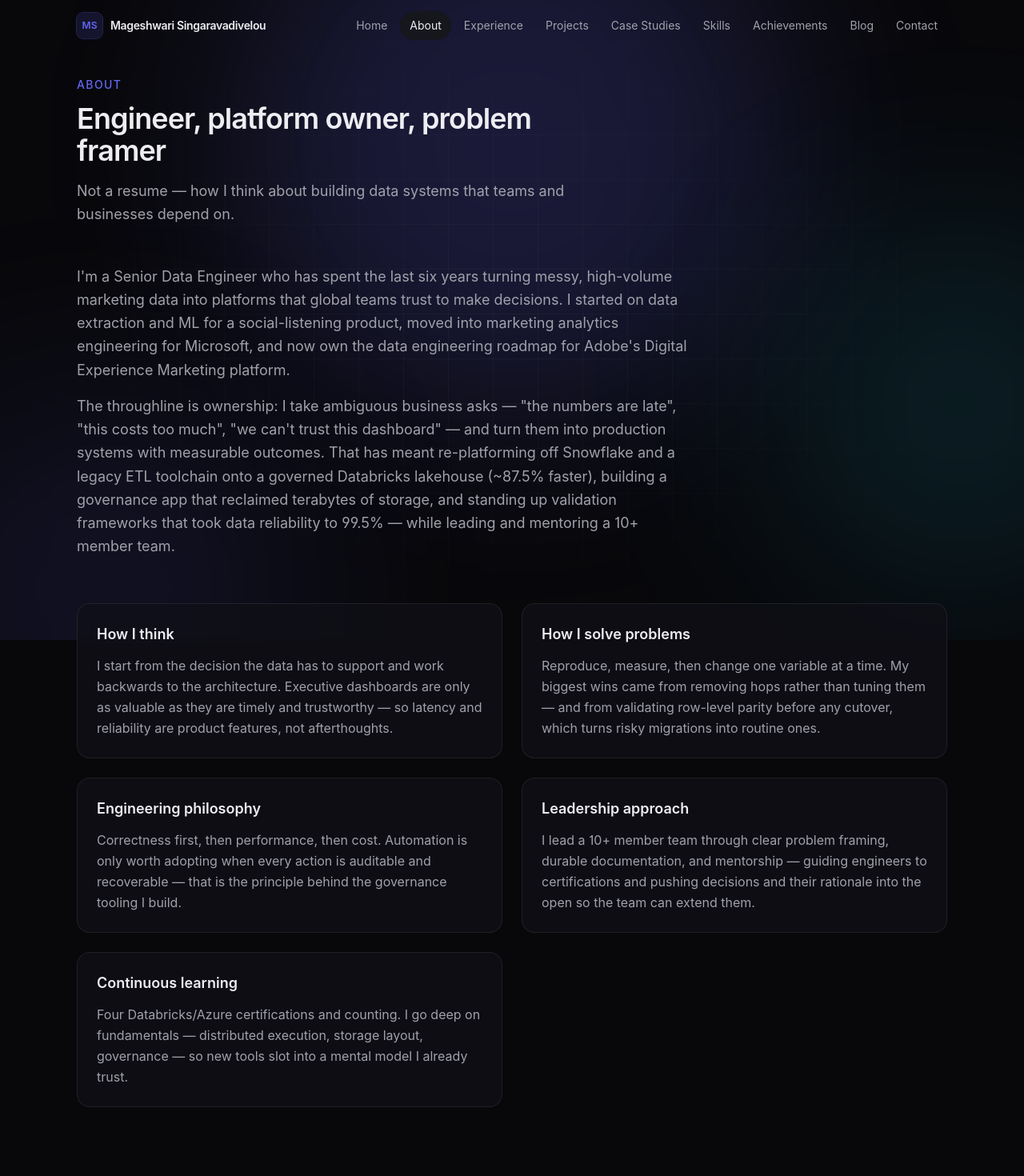
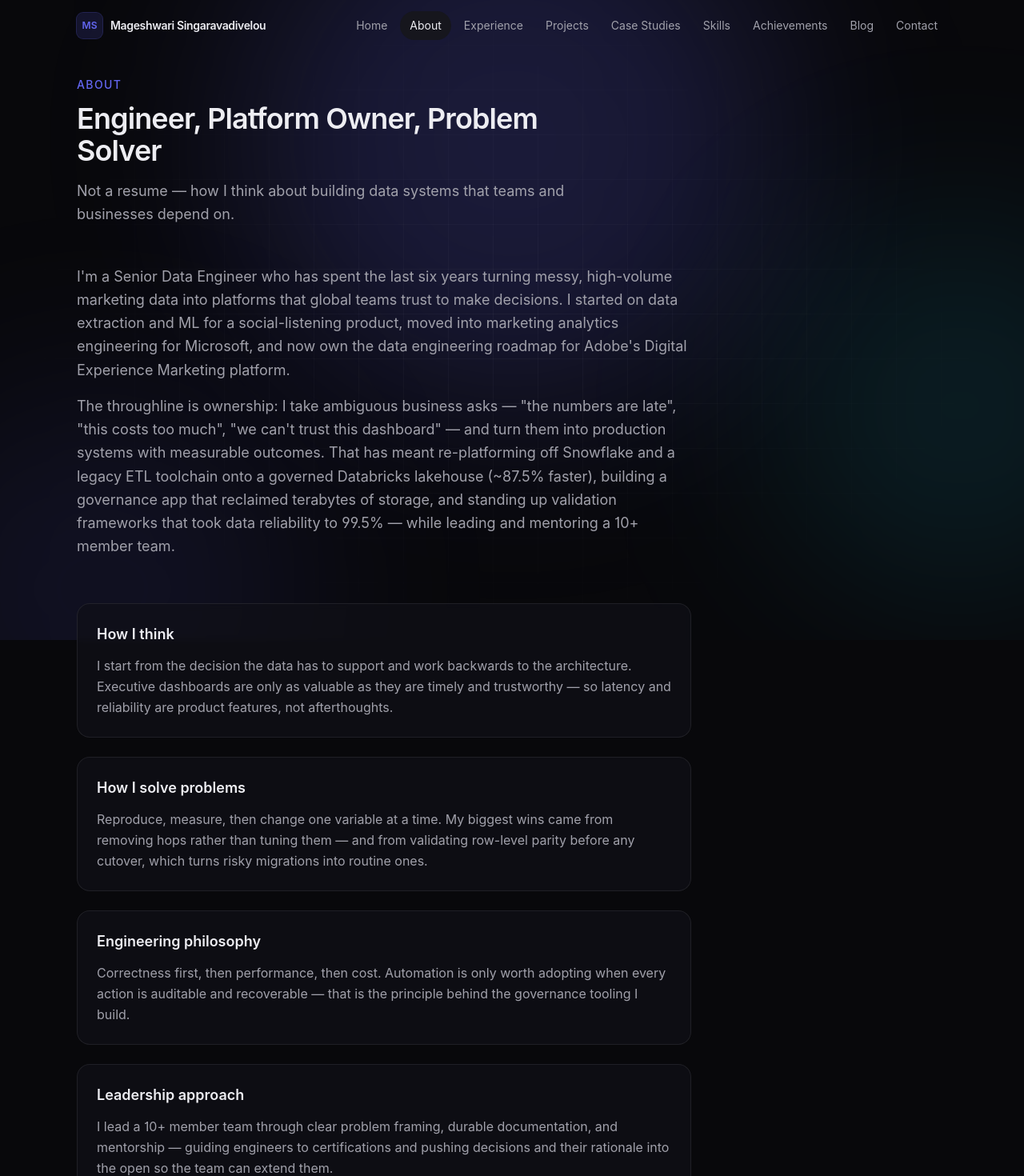
Before and after one commit to MageshwariSingaravadivelou/MageshwariSingaravadivelou.github.io, a Next.js app: page /about in a window 1280 px wide. Shown: the top 1470 px of the page at 80% size. Built offline with nearby package versions, Linux system fonts and the light colour scheme.

Commit message:
ui(about): single-column philosophy tiles + Title-Case heading
- About philosophy tiles now stack in one column (max-w-3xl, aligned with intro)
  instead of a 2-col grid that stranded the odd 5th card.
- Retitled 'Engineer, Platform Owner, Problem Solver' (Title Case).

Co-authored-by: Isaac

```diff
--- a/src/app/about/page.tsx
+++ b/src/app/about/page.tsx
@@ -33,7 +33,7 @@ export default function AboutPage() {
     <Section className="pt-28">
       <SectionHeading
         eyebrow="About"
-        title="Engineer, platform owner, problem framer"
+        title="Engineer, Platform Owner, Problem Solver"
         description="Not a resume — how I think about building data systems that teams and businesses depend on."
       />
 
@@ -58,10 +58,10 @@ export default function AboutPage() {
         </p>
       </Reveal>
 
-      <div className="grid gap-6 md:grid-cols-2">
+      <div className="flex max-w-3xl flex-col gap-6">
         {philosophy.map((p, i) => (
           <Reveal key={p.title} delayIndex={i}>
-            <Card className="h-full">
+            <Card>
               <h3 className="text-lg font-semibold text-fg">{p.title}</h3>
               <p className="mt-3 leading-relaxed text-fg-muted">{p.body}</p>
             </Card>
```
